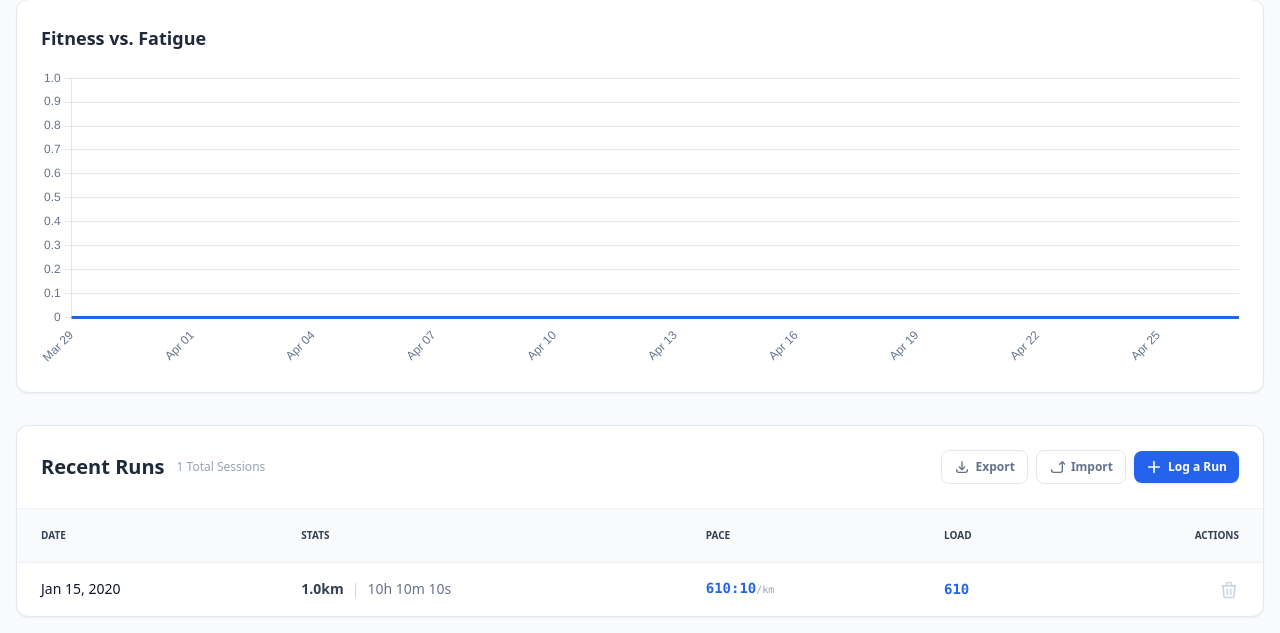
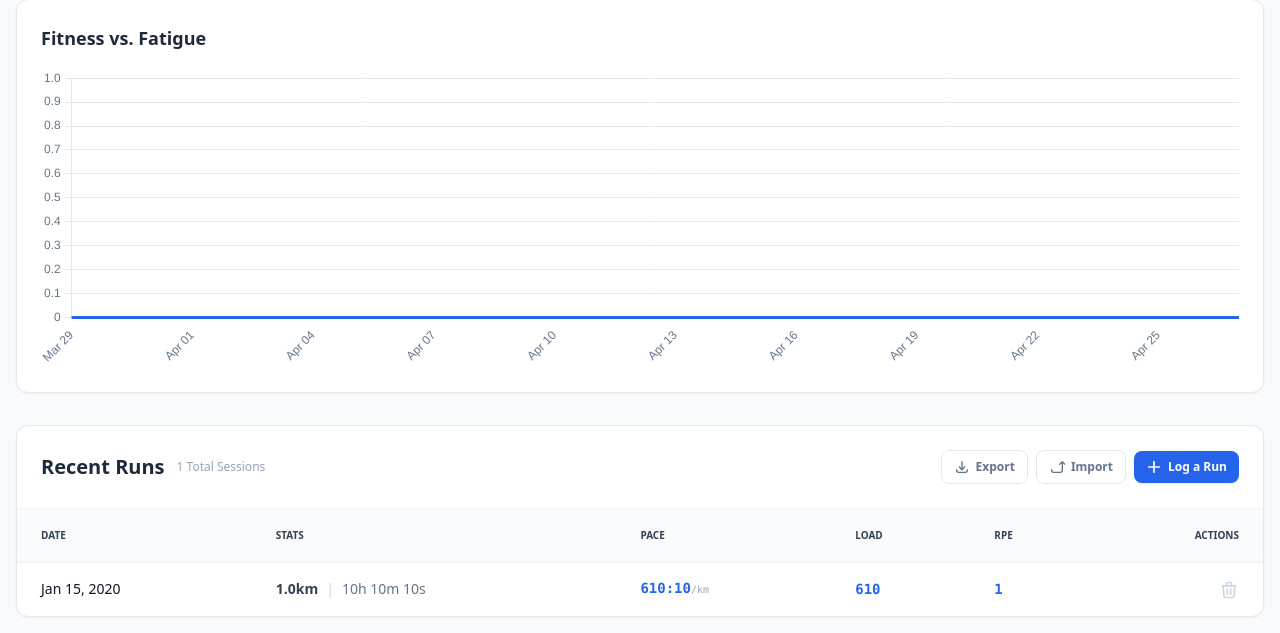
Before and after one commit to tcvscheppingen/RunLogger, a Django app: page / in a window 1280 px wide. Shown: the part 239-872 px from the top of the page. Run offline with Django 5.2, Linux system fonts and the light colour scheme; a user stored in the database is signed in; tables that the repository leaves empty hold one stand-in row (values such as "Sample post"); some libraries are stand-ins or nearby versions.

Commit message:
added RPE to dashboard

```diff
--- a/runs/templates/runs/dashboard.html
+++ b/runs/templates/runs/dashboard.html
@@ -104,6 +104,7 @@
                     <th class="px-6 py-4 border-b border-slate-100 dark:border-slate-700">Stats</th>
                     <th class="px-6 py-4 border-b border-slate-100 dark:border-slate-700">Pace</th>
                     <th class="px-6 py-4 border-b border-slate-100 dark:border-slate-700">Load</th>
+                    <th class="px-6 py-4 border-b border-slate-100 dark:border-slate-700">RPE</th>
                     <th class="px-6 py-4 border-b border-slate-100 dark:border-slate-700 text-right">Actions</th>
                 </tr>
             </thead>
@@ -124,6 +125,9 @@
                     </td>
                     <td class="px-6 py-4 font-mono font-bold text-blue-600">
                         {{ run.session_load|floatformat:0 }}
+                    </td>
+                    <td class="px-6 py-4 font-mono font-bold text-blue-600">
+                        {{ run.rpe}}
                     </td>
                     <td class="px-6 py-4 text-right">
                         <form action="{% url 'delete_run' run.pk %}" method="POST"
```
